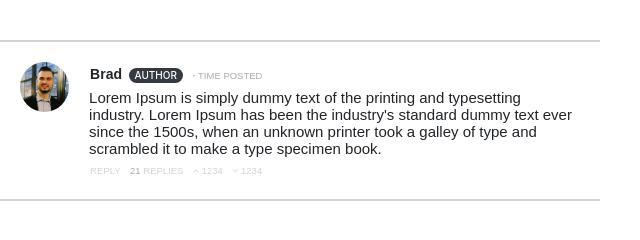
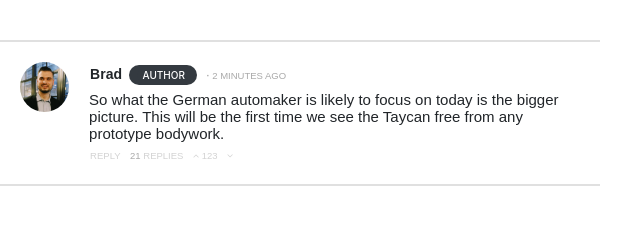
Before and after one commit to amilford87/javascript-comment, a plain HTML site: page index.html in a window 1280 px wide. Shown: the whole page, without its empty margins (0-640 px from the left). Drawn offline with nearby package versions, Linux system fonts and the light colour scheme.

Commit message:
Swapped over hardcoded template to JavaScript

```diff
--- a/comment.css
+++ b/css/comment.css
@@ -1,9 +1,13 @@
 #container {
     display: flex;
-    border-top: 2px solid lightgray;
-    border-bottom: 2px solid lightgray;
+    border-top: 2px solid #e0e0e0;
+    border-bottom: 2px solid #e0e0e0;
     padding: 20px;
     width: 600px;
+}
+
+#container:hover .button{
+    color: darkgray;
 }
 
 #avatar {
@@ -58,6 +62,11 @@
     font-size: 9.5px;
     padding: 0px;
     margin-top: 0px;
+    outline: none;
+}
+
+.button:focus {
+    outline: none;
 }
 
 #replies {
@@ -74,5 +83,4 @@
 
 #reply-num {
     color: darkgrey;
-
 }
--- a/index.html
+++ b/index.html
@@ -3,7 +3,7 @@
     <title>
         JavaScript Comment
     </title>
-    <link rel="stylesheet" type="text/css" href="comment.css">
+    <link rel="stylesheet" type="text/css" href="./css/comment.css">
     <link rel="stylesheet" href="https://stackpath.bootstrapcdn.com/bootstrap/4.4.1/css/bootstrap.min.css" integrity="sha384-Vkoo8x4CGsO3+Hhxv8T/Q5PaXtkKtu6ug5TOeNV6gBiFeWPGFN9MuhOf23Q9Ifjh" crossorigin="anonymous">
     <link rel="stylesheet" href="https://cdnjs.cloudflare.com/ajax/libs/font-awesome/4.7.0/css/font-awesome.min.css">
 
@@ -19,21 +19,22 @@
         <img src="./assets/img.jpg" id="avatar">
     <table id="comment">
         <tr>
-            <td><span id="name">Brad</span>
-            <span class="badge badge-pill badge-dark" style="font-weight:500; font-size:10px; margin-left:2px;">AUTHOR</span>
-            <span id="posted"><strong>&#183;</strong> TIME POSTED</span></td>
+            <td><span id="name"></span>
+            <span class="badge badge-pill badge-dark" style="font-weight:500; font-size:10px; margin-left:2px;" id="author"></span>
+            <span id="posted"></span></td>
         </tr>
         <tr>
-            <td id="message" colspan="6"><p>Lorem Ipsum is simply dummy text of the printing and typesetting industry. Lorem Ipsum has been the industry's standard dummy text ever since the 1500s, when an unknown printer took a galley of type and scrambled it to make a type specimen book. </p></td>
+            <td id="message" colspan="6"></td>
         </tr>
         <tr>
             <td><button id="reply" class="button">REPLY</button>
-            <button id="replies" class="button"> <span id="reply-num">21</span> REPLIES</button>
-            <button id="up-votes" class="button"><i class="fa fa-angle-up"></i> 1234</button>
-            <button id="down-votes" class="button"><i class="fa fa-angle-down"></i> 1234</button></td>
+            <button id="replies" class="button"> <span id="reply-num"></span> REPLIES</button>
+            <button id="up-votes" class="button"></button>
+            <button id="down-votes" class="button"></button></td>
         </tr>
     </table>
     </div>
+    <script type="text/javascript" src="./script/comment.js"></script>
 </body>
 
 </html>
--- /dev/null
+++ b/script/comment.js
@@ -0,0 +1,26 @@
+const comment = {
+    name: "Brad",
+    author: true,
+    message: "So what the German automaker is likely to focus on today is the bigger picture. This will be the first time we see the Taycan free from any prototype bodywork.",
+    minutesAgo: 2,
+    replies: 21,
+    upVotes: 123
+};
+
+let author = comment.author === true ? `<span class="badge badge-pill badge-dark" style="font-weight:500; font-size:10px; margin-left:2px;">AUTHOR</span>` : "";
+
+let upVotes = comment.upVotes? comment.upVotes : "";
+console.log(upVotes);
+
+let downVotes = comment.downVotes? comment.downVotes : "";
+
+document.getElementById('name').innerHTML = comment.name;
+document.getElementById("author").innerHTML = author;
+document.getElementById("posted").innerHTML = `<strong>&#183;</strong> ${comment.minutesAgo} MINUTES AGO`;
+document.getElementById("message").innerHTML = `<p>${comment.message}</p>`;
+document.getElementById("reply-num").innerHTML = comment.replies;
+document.getElementById("up-votes").innerHTML = `<i class="fa fa-angle-up"></i> ${upVotes}`;
+document.getElementById("down-votes").innerHTML = `<i class="fa fa-angle-down"></i> ${downVotes}`;
+
+
+console.log("I'm here")
```
Also changed, not shown: comment.js (deleted, +0 -18 lines).
